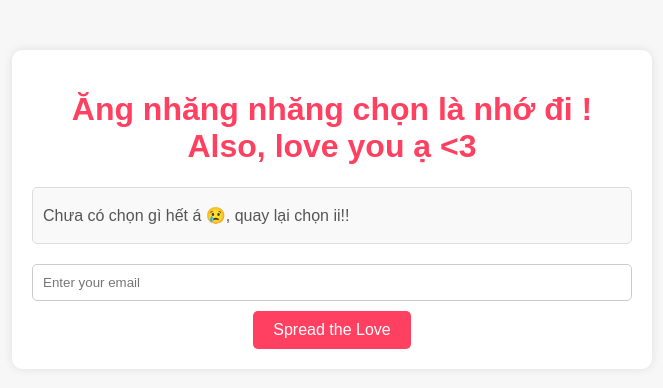
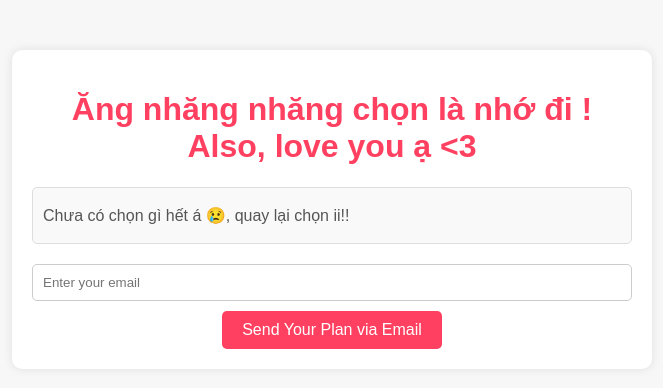
Before and after one commit to L3Bao/Valentine-website, a plain HTML site: page result.html in a window 1280 px wide. Shown: the whole page, without its empty margins (308-971 px from the left). Drawn offline with Linux system fonts and the light colour scheme.

Commit message:
Update result.html

```diff
--- a/result.html
+++ b/result.html
@@ -15,7 +15,7 @@
             <!-- Display the selected options here -->
         </div>
         <input type="email" id="user_email" placeholder="Enter your email" />
-        <button class="love-button" onclick="startFallingHearts()">Spread the Love</button>
+        <button class="send-button" onclick="sendEmail()">Send Your Plan via Email</button>
     </div>
     <script src="scripts.js"></script>
 </body>
```
